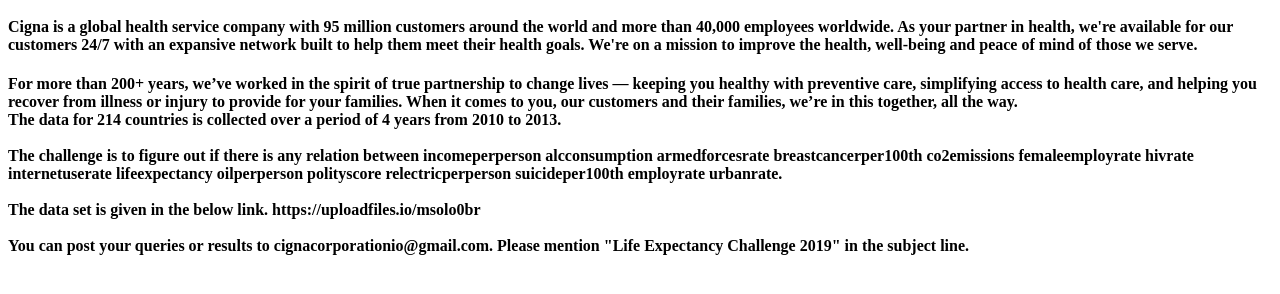
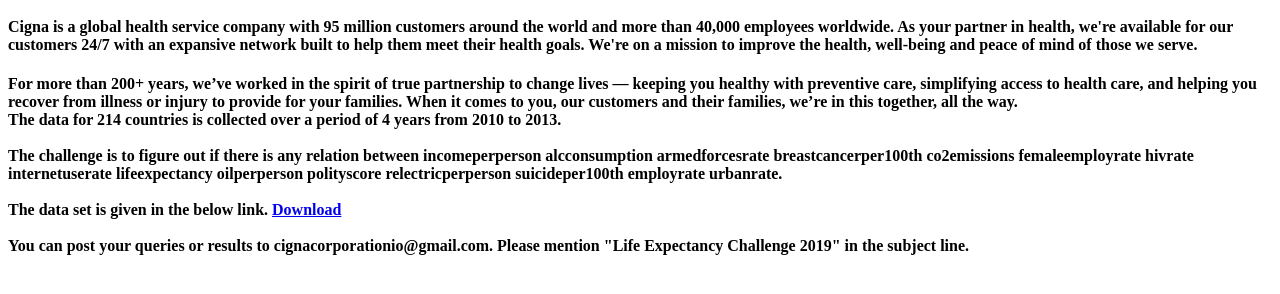
Before and after one commit to cignacorporationio/Analytics_LifeExpectancy, a plain HTML site: page index.html in a window 1280 px wide. Shown: the part 418-712 px from the top of the page. Drawn offline with Linux system fonts and the light colour scheme.

Commit message:
Update index.html

```diff
--- a/index.html
+++ b/index.html
@@ -15,7 +15,7 @@ The data for 214 countries is collected over a period of 4 years from 2010 to 20
 The challenge is to figure out if there is any relation between incomeperperson	alcconsumption	armedforcesrate	breastcancerper100th	co2emissions	femaleemployrate	hivrate	internetuserate	lifeexpectancy	oilperperson	polityscore	relectricperperson	suicideper100th	employrate	urbanrate.
  <br/><br/>
 The data set is given in the below link.
- <a>https://uploadfiles.io/msolo0br</a>
+ <a href="https://uploadfiles.io/msolo0br"> Download </a>
 <br/><br/>
 You can post your queries or results to cignacorporationio@gmail.com. Please mention "Life Expectancy Challenge 2019" in the subject line.
  <br/><br/>
```
